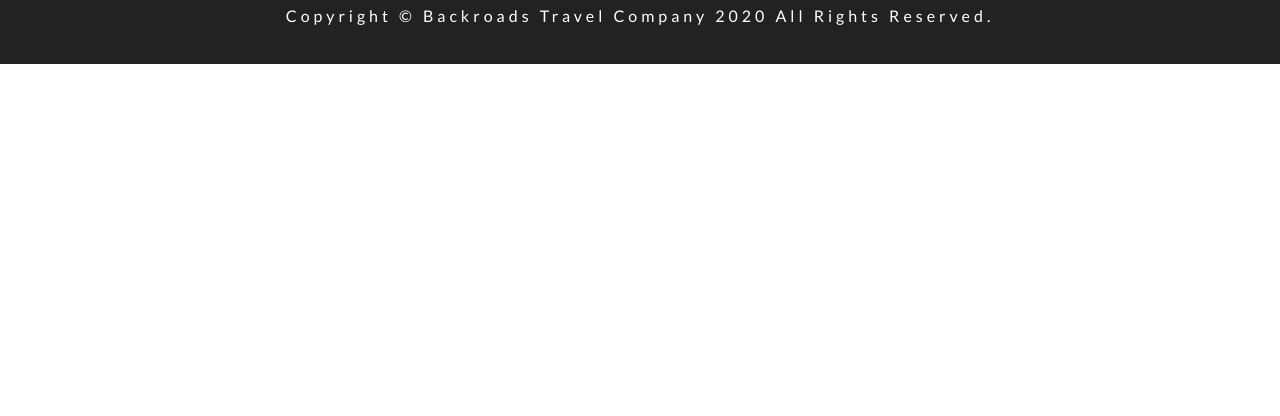
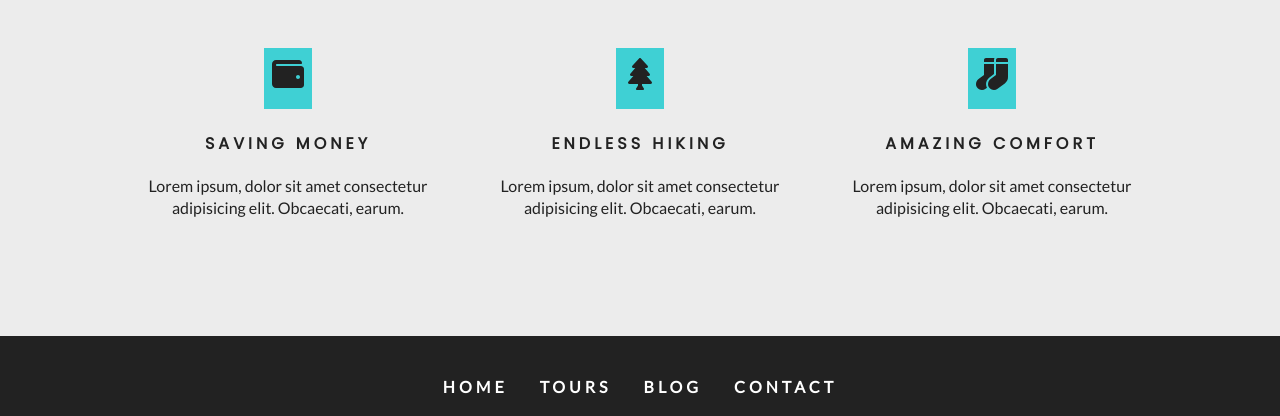
Before and after one commit to subhashb/backroads, a Gatsby site: page / in a window 1280 px wide. Shown: the part 2093-2509 px from the top of the page. Before the commit the page ends 2157 px from the top, so only its background shows below. Built offline with nearby package versions, Linux system fonts and the light colour scheme; Gatsby itself is replaced by a stand-in of ours.

Commit message:
Services section in Home page

```diff
--- /dev/null
+++ b/src/components/Home/Services.js
@@ -0,0 +1,25 @@
+import React from "react"
+import Title from "../Title"
+import styles from "../../css/services.module.css"
+import services from "../../constants/services"
+
+const Services = () => {
+  return (
+    <section className={styles.services}>
+      <Title title="our" subtitle="services" />
+      <div className={styles.center}>
+        {services.map((item, index) => {
+          return (
+            <article key={index} className={styles.service}>
+              <span>{item.icon}</span>
+              <h4>{item.title}</h4>
+              <p>{item.text}</p>
+            </article>
+          )
+        })}
+      </div>
+    </section>
+  )
+}
+
+export default Services
--- /dev/null
+++ b/src/constants/services.js
@@ -0,0 +1,23 @@
+import React from "react"
+import { FaWallet, FaTree, FaSocks } from "react-icons/fa"
+
+export default [
+  {
+    icon: <FaWallet />,
+    title: "saving money",
+    text:
+      "Lorem ipsum, dolor sit amet consectetur adipisicing elit. Obcaecati, earum. ",
+  },
+  {
+    icon: <FaTree />,
+    title: "endless hiking",
+    text:
+      "Lorem ipsum, dolor sit amet consectetur adipisicing elit. Obcaecati, earum. ",
+  },
+  {
+    icon: <FaSocks />,
+    title: "amazing comfort",
+    text:
+      "Lorem ipsum, dolor sit amet consectetur adipisicing elit. Obcaecati, earum. ",
+  },
+]
--- /dev/null
+++ b/src/css/services.module.css
@@ -0,0 +1,25 @@
+.services {
+  background: var(--mainGrey);
+  padding: 4rem 0;
+}
+.center {
+  width: 80vw;
+  margin: 0 auto;
+  display: grid;
+  grid-template-columns: repeat(auto-fit, minmax(250px, 1fr));
+  grid-column-gap: 2rem;
+}
+.service {
+  margin: 2rem 0;
+  text-align: center;
+}
+.service span {
+  background: var(--primaryColor);
+  padding: 0.5rem;
+  display: inline-block;
+  font-size: 2rem;
+  margin-bottom: 1.5rem;
+}
+.service h4 {
+  text-transform: uppercase;
+}
--- a/src/pages/index.js
+++ b/src/pages/index.js
@@ -4,6 +4,7 @@ import SimpleHero from "../components/SimpleHero"
 import Banner from "../components/Banner"
 import { Link } from "gatsby"
 import About from "../components/Home/About"
+import Services from "../components/Home/Services"
 
 export default () => (
   <Layout>
@@ -18,5 +19,6 @@ export default () => (
       </Banner>
     </SimpleHero>
     <About />
+    <Services />
   </Layout>
 )
```
